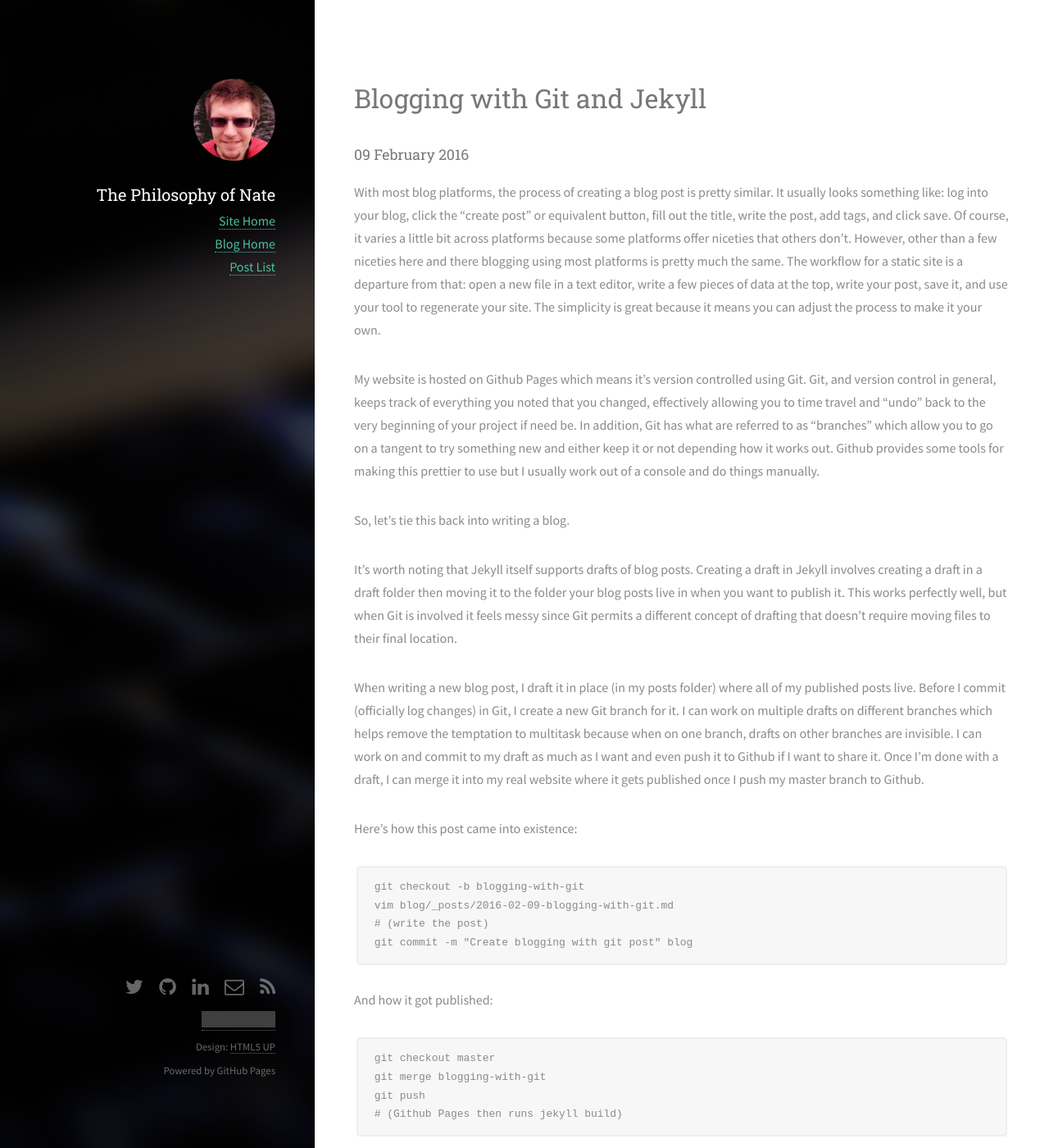
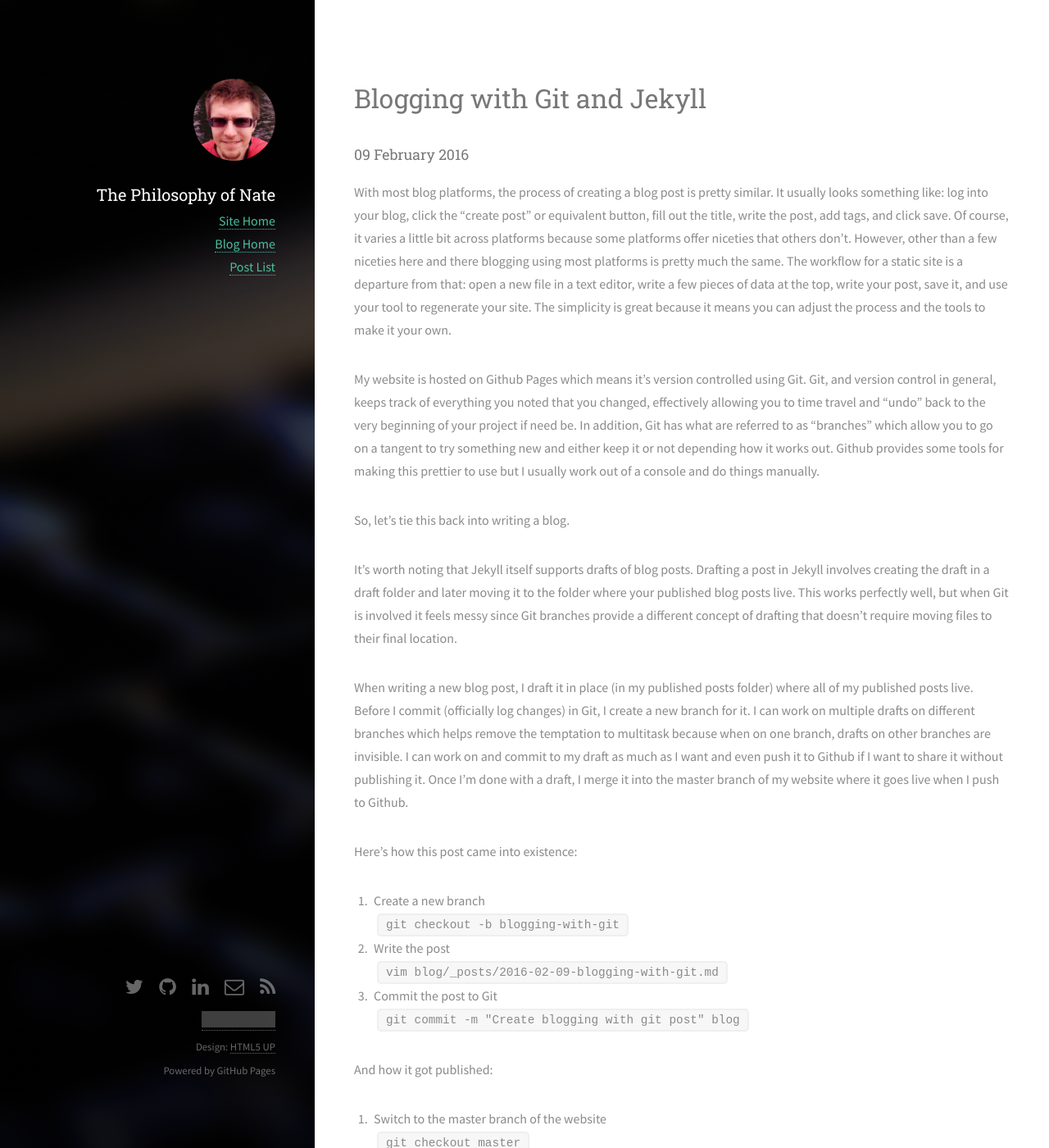
Before and after one commit to thenaterhood/thenaterhood.github.io, a Jekyll site: the page built from blog/_posts/2016-02-09-blogging-with-git.md, in a window 1280 px wide and 1400 px high. Shown: the whole window at 82% size. Built offline with Jekyll 4.4.1, drawn with Linux system fonts in a browser that asks for light colours; Markdown is read by kramdown in place of the engine named in the settings; some of the changed text lies outside the part shown; grey boxes are pictures that could not be loaded.

Commit message:
Final improvements

````diff
--- a/blog/_posts/2016-02-09-blogging-with-git.md
+++ b/blog/_posts/2016-02-09-blogging-with-git.md
@@ -5,32 +5,33 @@ author: Nate Levesque
 head-image: laptop-keyboard.jpg
 ---
 
-With most blog platforms, the process of creating a blog post is pretty similar. It usually looks something like: log into your blog, click the "create post" or equivalent button, fill out the title, write the post, add tags, and click save. Of course, it varies a little bit across platforms because some platforms offer niceties that others don't. However, other than a few niceties here and there blogging using most platforms is pretty much the same. The workflow for a static site is a departure from that: open a new file in a text editor, write a few pieces of data at the top, write your post, save it, and use your tool to regenerate your site. The simplicity is great because it means you can adjust the process to make it your own.
+With most blog platforms, the process of creating a blog post is pretty similar. It usually looks something like: log into your blog, click the "create post" or equivalent button, fill out the title, write the post, add tags, and click save. Of course, it varies a little bit across platforms because some platforms offer niceties that others don't. However, other than a few niceties here and there blogging using most platforms is pretty much the same. The workflow for a static site is a departure from that: open a new file in a text editor, write a few pieces of data at the top, write your post, save it, and use your tool to regenerate your site. The simplicity is great because it means you can adjust the process and the tools to make it your own.
 
 My website is hosted on Github Pages which means it's version controlled using Git. Git, and version control in general, keeps track of everything you noted that you changed, effectively allowing you to time travel and "undo" back to the very beginning of your project if need be. In addition, Git has what are referred to as "branches" which allow you to go on a tangent to try something new and either keep it or not depending how it works out. Github provides some tools for making this prettier to use but I usually work out of a console and do things manually.
 
 So, let's tie this back into writing a blog.
 
-It's worth noting that Jekyll itself supports drafts of blog posts. Creating a draft in Jekyll involves creating a draft in a draft folder then moving it to the folder your blog posts live in when you want to publish it. This works perfectly well, but when Git is involved it feels messy since Git permits a different concept of drafting that doesn't require moving files to their final location.
+It's worth noting that Jekyll itself supports drafts of blog posts. Drafting a post in Jekyll involves creating the draft in a draft folder and later moving it to the folder where your published blog posts live. This works perfectly well, but when Git is involved it feels messy since Git branches provide a different concept of drafting that doesn't require moving files to their final location.
 
-When writing a new blog post, I draft it in place (in my posts folder) where all of my published posts live. Before I commit (officially log changes) in Git, I create a new Git branch for it. I can work on multiple drafts on different branches which helps remove the temptation to multitask because when on one branch, drafts on other branches are invisible. I can work on and commit to my draft as much as I want and even push it to Github if I want to share it. Once I'm done with a draft, I can merge it into my real website where it gets published once I push my master branch to Github.
+When writing a new blog post, I draft it in place (in my published posts folder) where all of my published posts live. Before I commit (officially log changes) in Git, I create a new branch for it. I can work on multiple drafts on different branches which helps remove the temptation to multitask because when on one branch, drafts on other branches are invisible. I can work on and commit to my draft as much as I want and even push it to Github if I want to share it without publishing it. Once I'm done with a draft, I merge it into the master branch of my website where it goes live when I push to Github.
 
 Here's how this post came into existence:
 
-```
-git checkout -b blogging-with-git
-vim blog/_posts/2016-02-09-blogging-with-git.md
-# (write the post)
-git commit -m "Create blogging with git post" blog
-```
+1. Create a new branch<br />
+`git checkout -b blogging-with-git`
+2. Write the post<br />
+`vim blog/_posts/2016-02-09-blogging-with-git.md`
+3. Commit the post to Git<br />
+`git commit -m "Create blogging with git post" blog`
 
 And how it got published:
 
-```
-git checkout master
-git merge blogging-with-git
-git push
-# (Github Pages then runs jekyll build)
-```
+1. Switch to the master branch of the website<br />
+`git checkout master`
+2. Merge the draft in<br />
+`git merge blogging-with-git`
+3. Push the changes to Github<br />
+`git push`
+4. Github Pages then runs jekyll build and the post goes live!
 
 For me, it's a great experience. It's super lightweight so I can do it on any system that has Git installed, it's very similar to my process of writing software, and it's really easy to avoid distractions while I write. It's also flexible which makes adapting it to different needs or habits really easy.
````
